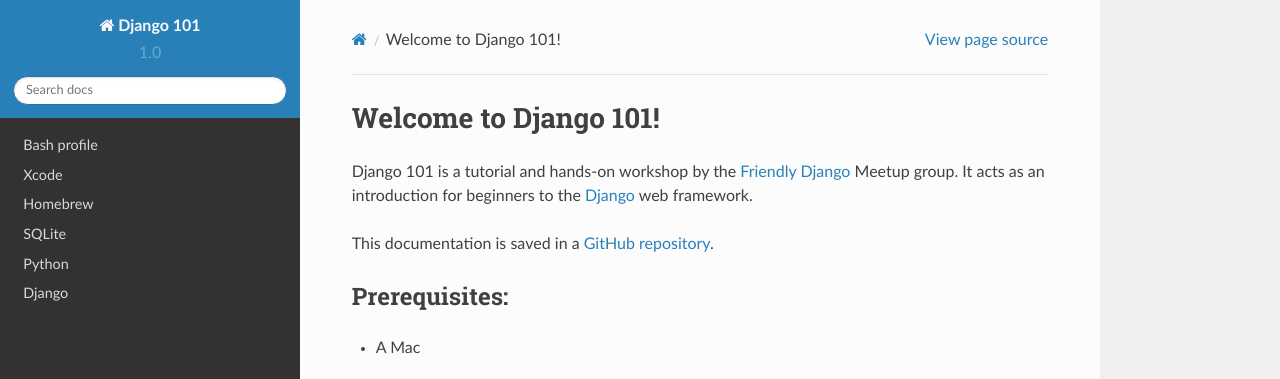
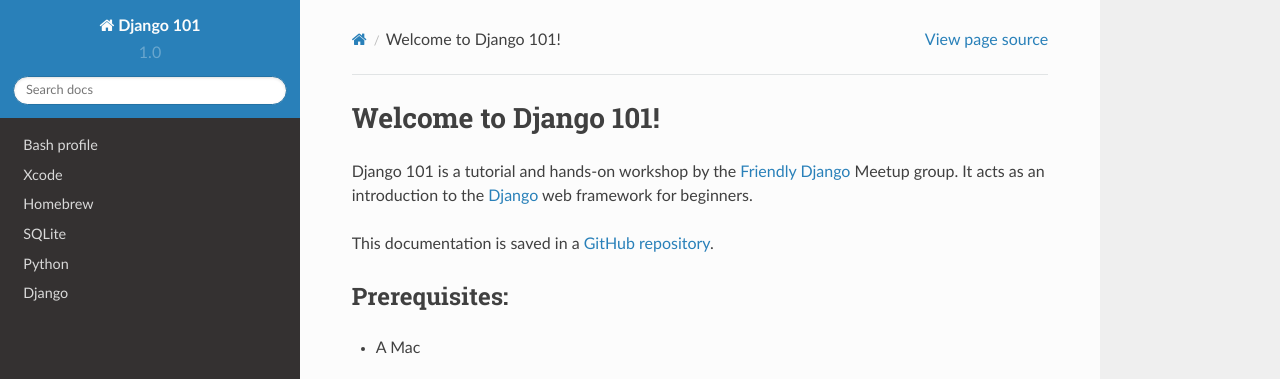
Before and after one commit to MikeTam1021/friendly-101, a Sphinx documentation site: the page built from docs/index.rst, in a window 1280 px wide. Shown: the top 379 px of the page. Built offline with Sphinx 7.4.7 and the Read the Docs theme 2.0.0, drawn with Linux system fonts in a browser that asks for light colours; pages that are not in the unit, such as notebooks, are missing from menus.

```diff
--- a/docs/index.rst
+++ b/docs/index.rst
@@ -6,7 +6,7 @@
 Welcome to Django 101!
 ======================
 
-Django 101 is a tutorial and hands-on workshop by the `Friendly Django <https://friendlydjango.org/>`_ Meetup group. It acts as an introduction for beginners to the `Django <https://www.djangoproject.com/>`_ web framework.
+Django 101 is a tutorial and hands-on workshop by the `Friendly Django <https://friendlydjango.org/>`_ Meetup group. It acts as an introduction to the `Django <https://www.djangoproject.com/>`_ web framework for beginners.
 
 This documentation is saved in a `GitHub repository <https://github.com/friendlydjango/friendly-django-101>`_.
 
```
Also changed, not shown: readme.md (+3 -3 lines).
